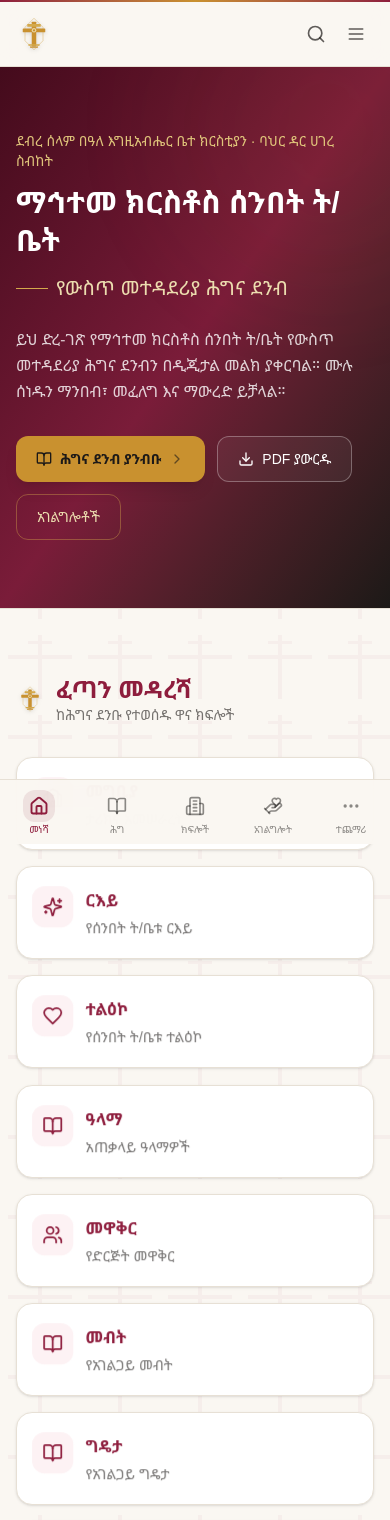
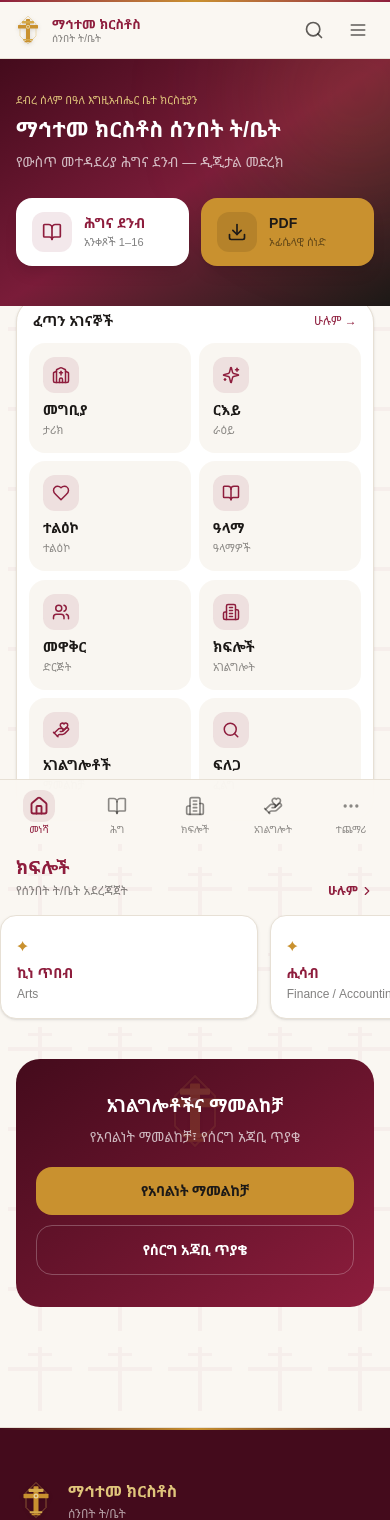
Before and after one commit to Menelik2/Church, a Next.js app: page / in a window 390 px wide. Shown: the top 1520 px of the page. Built offline with nearby package versions, Linux system fonts and the light colour scheme.

Commit message:
mobile UX: modern home grid + improved navbar

```diff
--- a/src/app/page.tsx
+++ b/src/app/page.tsx
@@ -9,188 +9,224 @@ import {
   Church,
   Heart,
   Sparkles,
+  Building2,
+  HandHeart,
+  Search,
 } from "lucide-react";
 import { DOCUMENT_META, DEPARTMENTS } from "@/data/regulations";
 import { EthiopianCross } from "@/components/orthodox/EthiopianCross";
-import { OrnamentFrame } from "@/components/orthodox/OrnamentFrame";
 import { FadeIn, StaggerChildren, StaggerItem } from "@/components/motion/FadeIn";
-import { TiltCard } from "@/components/motion/TiltCard";
 import { motion } from "framer-motion";
 
-const quickCards = [
-  { href: "/about", title: "መግቢያ", desc: "ታሪክና አመሠራረት", icon: Church },
-  { href: "/vision", title: "ርእይ", desc: "የሰንበት ት/ቤቱ ርእይ", icon: Sparkles },
-  { href: "/mission", title: "ተልዕኮ", desc: "የሰንበት ት/ቤቱ ተልዕኮ", icon: Heart },
-  { href: "/objectives", title: "ዓላማ", desc: "አጠቃላይ ዓላማዎች", icon: BookOpen },
-  { href: "/organization", title: "መዋቅር", desc: "የድርጅት መዋቅር", icon: Users },
-  { href: "/membership/rights", title: "መብት", desc: "የአገልጋይ መብት", icon: BookOpen },
-  { href: "/membership/responsibilities", title: "ግዴታ", desc: "የአገልጋይ ግዴታ", icon: BookOpen },
-  { href: "/programs", title: "መርሐግብራት", desc: "በሰንበት ት/ቤቱ ስር ያሉ", icon: Sparkles },
+const primaryActions = [
+  {
+    href: "/rules",
+    title: "ሕግና ደንብ",
+    desc: "አንቀጾች 1–16",
+    icon: BookOpen,
+    tone: "primary" as const,
+  },
+  {
+    href: "/pdf",
+    title: "PDF",
+    desc: "ኦፊሴላዊ ሰነድ",
+    icon: Download,
+    tone: "gold" as const,
+  },
+];
+
+const quickGrid = [
+  { href: "/about", title: "መግቢያ", desc: "ታሪክ", icon: Church },
+  { href: "/vision", title: "ርእይ", desc: "ራዕይ", icon: Sparkles },
+  { href: "/mission", title: "ተልዕኮ", desc: "ተልዕኮ", icon: Heart },
+  { href: "/objectives", title: "ዓላማ", desc: "ዓላማዎች", icon: BookOpen },
+  { href: "/organization", title: "መዋቅር", desc: "ድርጅት", icon: Users },
+  { href: "/departments", title: "ክፍሎች", desc: "አገልግሎት", icon: Building2 },
+  { href: "/services", title: "አገልግሎቶች", desc: "ማመልከቻ", icon: HandHeart },
+  { href: "/search", title: "ፍለጋ", desc: "ፈልግ", icon: Search },
 ];
 
 export default function HomePage() {
   return (
-    <div className="bg-cross-pattern overflow-x-hidden">
-      <section className="relative overflow-hidden border-b border-[var(--border)]">
+    <div className="bg-cross-pattern overflow-x-hidden pb-20 lg:pb-0">
+      <section className="relative overflow-hidden">
         <div className="absolute inset-0 bg-gradient-to-br from-[var(--color-burgundy-950)] via-[var(--color-burgundy-900)] to-[var(--color-charcoal)]" />
         <motion.div
-          className="absolute -top-20 -right-20 h-72 w-72 rounded-full bg-[var(--color-gold-500)]/10 blur-3xl"
-          animate={{ scale: [1, 1.2, 1], opacity: [0.3, 0.5, 0.3] }}
-          transition={{ duration: 10, repeat: Infinity }}
+          className="absolute -top-16 -right-16 h-48 w-48 rounded-full bg-[var(--color-gold-500)]/15 blur-3xl"
+          animate={{ scale: [1, 1.15, 1] }}
+          transition={{ duration: 8, repeat: Infinity }}
         />
-        <div className="relative mx-auto max-w-7xl px-4 py-16 sm:px-6 sm:py-24 lg:px-8">
-          <div className="grid lg:grid-cols-[1fr_auto] gap-10 items-center">
-            <div className="max-w-3xl">
+
+        <div className="relative mx-auto max-w-7xl px-4 pt-8 pb-10 sm:px-6 sm:pt-14 sm:pb-16 lg:px-8">
           <FadeIn>
-                <p className="text-sm font-medium tracking-wide text-[var(--color-gold-300)] mb-3 amharic">
-                  {DOCUMENT_META.church_am} · {DOCUMENT_META.diocese_am}
+            <div className="flex items-start gap-3">
+              <div className="mt-1 hidden sm:block">
+                <EthiopianCross size={48} gold animate />
+              </div>
+              <div className="min-w-0 flex-1">
+                <p className="text-[11px] font-medium tracking-wide text-[var(--color-gold-300)] amharic sm:text-sm">
+                  {DOCUMENT_META.church_am}
                 </p>
-              </FadeIn>
-              <FadeIn delay={0.1}>
-                <h1 className="text-3xl sm:text-4xl lg:text-5xl font-bold text-white amharic leading-tight">
+                <h1 className="mt-1 text-[1.35rem] font-bold leading-snug text-white amharic sm:text-3xl sm:leading-tight">
                   {DOCUMENT_META.organization_am}
                 </h1>
-              </FadeIn>
-              <FadeIn delay={0.2}>
-                <p className="mt-4 text-xl text-[var(--color-gold-200)] amharic flex items-center gap-2">
-                  <span className="inline-block h-px w-8 bg-[var(--color-gold-400)]" />
-                  የውስጥ መተዳደሪያ ሕግና ደንብ
+                <p className="mt-2 text-sm text-white/70 amharic max-w-xl leading-relaxed">
+                  የውስጥ መተዳደሪያ ሕግና ደንብ — ዲጂታል መድረክ
                 </p>
-              </FadeIn>
-              <FadeIn delay={0.3}>
-                <p className="mt-6 text-base text-white/80 leading-relaxed max-w-2xl amharic">
-                  ይህ ድረ-ገጽ የማኅተመ ክርስቶስ ሰንበት ት/ቤት የውስጥ መተዳደሪያ ሕግና ደንብን በዲጂታል
-                  መልክ ያቀርባል። ሙሉ ሰነዱን ማንበብ፣ መፈለግ እና ማውረድ ይቻላል።
-                </p>
-              </FadeIn>
-              <FadeIn delay={0.4}>
-                <div className="mt-8 flex flex-wrap gap-3">
-                  <Link
-                    href="/rules"
-                    className="group inline-flex items-center gap-2 rounded-xl bg-[var(--color-gold-500)] px-5 py-3 text-sm font-semibold text-[var(--color-charcoal)] shadow-lg transition hover:bg-[var(--color-gold-400)]"
-                  >
-                    <BookOpen className="h-4 w-4" />
-                    ሕግና ደንብ ያንብቡ
-                    <ChevronRight className="h-4 w-4 opacity-60" />
-                  </Link>
-                  <Link
-                    href="/pdf"
-                    className="inline-flex items-center gap-2 rounded-xl border border-white/30 bg-white/5 px-5 py-3 text-sm font-medium text-white backdrop-blur transition hover:bg-white/15"
-                  >
-                    <Download className="h-4 w-4" />
-                    PDF ያውርዱ
-                  </Link>
-                  <Link
-                    href="/services"
-                    className="inline-flex items-center gap-2 rounded-xl border border-[var(--color-gold-400)]/40 px-5 py-3 text-sm font-medium text-[var(--color-gold-200)] transition hover:bg-[var(--color-gold-500)]/10"
-                  >
-                    አገልግሎቶች
-                  </Link>
-                </div>
-              </FadeIn>
-            </div>
-            <FadeIn delay={0.25} direction="left" className="hidden lg:flex justify-center">
-              <OrnamentFrame className="p-1">
-                <div className="flex flex-col items-center justify-center gap-3 px-10 py-12 bg-gradient-to-b from-[var(--color-burgundy-950)] to-[var(--color-charcoal)]">
-                  <EthiopianCross size={96} />
-                  <p className="text-[var(--color-gold-300)] text-sm amharic font-medium">ማኅተመ ክርስቶስ</p>
-                  <p className="text-white/50 text-xs">ሰኔ 30/2016 ዓ.ም.</p>
-                </div>
-              </OrnamentFrame>
-            </FadeIn>
-          </div>
-        </div>
-        <div className="h-1 bg-gradient-to-r from-transparent via-[var(--color-gold-500)] to-transparent" />
-      </section>
-
-      <section className="mx-auto max-w-7xl px-4 py-16 sm:px-6 lg:px-8">
-        <FadeIn>
-          <div className="flex items-center gap-3 mb-8">
-            <EthiopianCross size={28} animate={false} />
-            <div>
-              <h2 className="text-2xl font-bold text-[var(--primary)] amharic">ፈጣን መዳረሻ</h2>
-              <p className="text-sm text-[var(--foreground)]/60">ከሕግና ደንቡ የተወሰዱ ዋና ክፍሎች</p>
               </div>
             </div>
           </FadeIn>
-        <StaggerChildren className="grid sm:grid-cols-2 lg:grid-cols-4 gap-4">
-          {quickCards.map((card) => {
-            const Icon = card.icon;
+
+          <div className="mt-6 grid grid-cols-2 gap-3 sm:mt-8 sm:max-w-md">
+            {primaryActions.map((a) => {
+              const Icon = a.icon;
               return (
-              <StaggerItem key={card.href}>
-                <Link href={card.href} className="block h-full">
-                  <TiltCard className="h-full cursor-pointer">
-                    <div className="flex items-start gap-3">
-                      <div className="flex h-10 w-10 shrink-0 items-center justify-center rounded-xl bg-[var(--color-burgundy-50)] text-[var(--primary)]">
+                <Link
+                  key={a.href}
+                  href={a.href}
+                  className={
+                    a.tone === "primary"
+                      ? "flex items-center gap-3 rounded-2xl bg-white px-4 py-3.5 shadow-lg active:scale-[0.98] transition"
+                      : "flex items-center gap-3 rounded-2xl bg-[var(--color-gold-500)] px-4 py-3.5 shadow-lg active:scale-[0.98] transition"
+                  }
+                >
+                  <span
+                    className={
+                      a.tone === "primary"
+                        ? "flex h-10 w-10 shrink-0 items-center justify-center rounded-xl bg-[var(--primary)]/10 text-[var(--primary)]"
+                        : "flex h-10 w-10 shrink-0 items-center justify-center rounded-xl bg-black/10 text-[var(--color-charcoal)]"
+                    }
+                  >
                     <Icon className="h-5 w-5" />
-                      </div>
-                      <div>
-                        <h3 className="font-semibold amharic text-[var(--primary)]">{card.title}</h3>
-                        <p className="mt-1 text-sm text-[var(--foreground)]/60 amharic">{card.desc}</p>
+                  </span>
+                  <span className="min-w-0">
+                    <span
+                      className={
+                        a.tone === "primary"
+                          ? "block text-sm font-bold amharic text-[var(--primary)]"
+                          : "block text-sm font-bold amharic text-[var(--color-charcoal)]"
+                      }
+                    >
+                      {a.title}
+                    </span>
+                    <span className="block text-[11px] text-black/50 amharic">
+                      {a.desc}
+                    </span>
+                  </span>
+                </Link>
+              );
+            })}
           </div>
         </div>
-                  </TiltCard>
+      </section>
+
+      <section className="mx-auto max-w-7xl px-4 -mt-2 sm:px-6 lg:px-8">
+        <div className="rounded-3xl border border-[var(--border)] bg-[var(--card)] p-3 shadow-sm sm:p-5">
+          <div className="mb-3 flex items-center justify-between px-1">
+            <h2 className="text-sm font-bold amharic text-[var(--foreground)]">
+              ፈጣን አገናኞች
+            </h2>
+            <Link
+              href="/more"
+              className="text-xs font-medium text-[var(--primary)] amharic"
+            >
+              ሁሉም →
+            </Link>
+          </div>
+          <StaggerChildren className="grid grid-cols-2 gap-2 sm:grid-cols-4 sm:gap-3">
+            {quickGrid.map((item) => {
+              const Icon = item.icon;
+              return (
+                <StaggerItem key={item.href}>
+                  <Link
+                    href={item.href}
+                    className="flex flex-col items-start gap-2 rounded-2xl bg-[var(--muted)]/60 px-3.5 py-3.5 active:scale-[0.97] transition min-h-[5.5rem]"
+                  >
+                    <span className="flex h-9 w-9 items-center justify-center rounded-xl bg-[var(--primary)]/10 text-[var(--primary)]">
+                      <Icon className="h-[18px] w-[18px]" />
+                    </span>
+                    <span>
+                      <span className="block text-sm font-semibold amharic text-[var(--foreground)] leading-tight">
+                        {item.title}
+                      </span>
+                      <span className="block text-[11px] text-[var(--foreground)]/50 amharic mt-0.5">
+                        {item.desc}
+                      </span>
+                    </span>
                   </Link>
                 </StaggerItem>
               );
             })}
           </StaggerChildren>
-      </section>
-
-      <section className="border-t border-[var(--border)] bg-[var(--muted)]/40">
-        <div className="mx-auto max-w-7xl px-4 py-16 sm:px-6 lg:px-8">
-          <FadeIn>
-            <div className="flex items-end justify-between mb-8 gap-4">
-              <div>
-                <h2 className="text-2xl font-bold text-[var(--primary)] amharic">ክፍለ ግብረ አገልግሎት</h2>
-                <p className="text-sm text-[var(--foreground)]/60 amharic mt-1">በሰንበት ት/ቤቱ ስር ያሉ ክፍሎች</p>
-              </div>
-              <Link href="/departments" className="text-sm font-medium text-[var(--primary)] hover:underline inline-flex items-center gap-1">
-                ሁሉንም ይመልከቱ <ChevronRight className="h-4 w-4" />
-              </Link>
-            </div>
-          </FadeIn>
-          <StaggerChildren className="grid sm:grid-cols-2 lg:grid-cols-3 gap-4">
-            {DEPARTMENTS.slice(0, 6).map((d) => (
-              <StaggerItem key={d.slug}>
-                <Link href={`/departments/${d.slug}`}>
-                  <OrnamentFrame className="h-full transition hover:scale-[1.02]">
-                    <div className="p-5">
-                      <div className="flex items-center gap-2 mb-2">
-                        <span className="text-[var(--color-gold-500)]">✦</span>
-                        <h3 className="font-semibold amharic text-[var(--primary)]">{d.title_am}</h3>
-                      </div>
-                      <p className="text-sm text-[var(--foreground)]/65 line-clamp-2">{d.title_en}</p>
-                    </div>
-                  </OrnamentFrame>
-                </Link>
-              </StaggerItem>
-            ))}
-          </StaggerChildren>
         </div>
       </section>
 
-      <section className="mx-auto max-w-7xl px-4 py-16 sm:px-6 lg:px-8">
-        <FadeIn>
-          <OrnamentFrame>
-            <div className="relative overflow-hidden px-6 py-12 sm:px-12 text-center bg-gradient-to-br from-[var(--color-burgundy-950)] to-[var(--color-burgundy-800)]">
+      <section className="mx-auto max-w-7xl px-4 py-8 sm:px-6 sm:py-12 lg:px-8">
+        <div className="mb-4 flex items-end justify-between gap-3">
+          <div>
+            <h2 className="text-lg font-bold amharic text-[var(--primary)] sm:text-xl">
+              ክፍሎች
+            </h2>
+            <p className="text-xs text-[var(--foreground)]/55 amharic mt-0.5">
+              የሰንበት ት/ቤት አደረጃጀት
+            </p>
+          </div>
+          <Link
+            href="/departments"
+            className="flex items-center gap-0.5 text-xs font-semibold text-[var(--primary)] amharic shrink-0"
+          >
+            ሁሉም <ChevronRight className="h-3.5 w-3.5" />
+          </Link>
+        </div>
+        <div className="flex gap-3 overflow-x-auto pb-2 -mx-4 px-4 snap-x snap-mandatory scrollbar-none sm:grid sm:grid-cols-3 sm:overflow-visible sm:mx-0 sm:px-0">
+          {DEPARTMENTS.slice(0, 6).map((d) => (
+            <Link
+              key={d.slug}
+              href={`/departments/${d.slug}`}
+              className="snap-start shrink-0 w-[72%] sm:w-auto rounded-2xl border border-[var(--border)] bg-[var(--card)] p-4 active:scale-[0.98] transition shadow-sm"
+            >
+              <span className="text-[var(--color-gold-500)] text-sm">✦</span>
+              <h3 className="mt-1 font-semibold amharic text-[var(--primary)] text-sm leading-snug">
+                {d.title_am}
+              </h3>
+              {d.title_en && (
+                <p className="mt-1 text-xs text-[var(--foreground)]/55 line-clamp-2">
+                  {d.title_en}
+                </p>
+              )}
+            </Link>
+          ))}
+        </div>
+      </section>
+
+      <section className="mx-auto max-w-7xl px-4 pb-10 sm:px-6 lg:px-8">
+        <div className="relative overflow-hidden rounded-3xl bg-gradient-to-br from-[var(--color-burgundy-950)] to-[var(--color-burgundy-800)] px-5 py-8 text-center sm:px-10 sm:py-10">
+          <div className="absolute top-3 left-1/2 -translate-x-1/2 opacity-20">
+            <EthiopianCross size={80} animate={false} gold />
+          </div>
           <div className="relative">
-                <h2 className="text-2xl sm:text-3xl font-bold text-white amharic">አገልግሎቶችና ማመልከቻ</h2>
-                <p className="mt-3 text-white/75 amharic max-w-xl mx-auto">
-                  የአባልነት ማመልከቻ፣ የሰርግ አጃቢ ጥያቄ እና ሌሎች የሰንበት ት/ቤት አገልግሎቶች
+            <h2 className="text-lg font-bold text-white amharic sm:text-2xl">
+              አገልግሎቶችና ማመልከቻ
+            </h2>
+            <p className="mt-2 text-sm text-white/70 amharic max-w-md mx-auto">
+              የአባልነት ማመልከቻ፣ የሰርግ አጃቢ ጥያቄ
             </p>
-                <div className="mt-8 flex flex-wrap justify-center gap-3">
-                  <Link href="/services/membership" className="rounded-xl bg-[var(--color-gold-500)] px-5 py-3 text-sm font-semibold text-[var(--color-charcoal)] hover:bg-[var(--color-gold-400)] transition">
+            <div className="mt-5 flex flex-col gap-2.5 sm:flex-row sm:justify-center sm:gap-3">
+              <Link
+                href="/services/membership"
+                className="rounded-2xl bg-[var(--color-gold-500)] px-5 py-3.5 text-sm font-bold text-[var(--color-charcoal)] active:scale-[0.98] transition"
+              >
                 የአባልነት ማመልከቻ
               </Link>
-                  <Link href="/services/wedding" className="rounded-xl border border-white/30 px-5 py-3 text-sm font-medium text-white hover:bg-white/10 transition">
+              <Link
+                href="/services/wedding"
+                className="rounded-2xl border border-white/25 px-5 py-3.5 text-sm font-semibold text-white active:bg-white/10 transition"
+              >
                 የሰርግ አጃቢ ጥያቄ
               </Link>
             </div>
           </div>
         </div>
-          </OrnamentFrame>
-        </FadeIn>
       </section>
     </div>
   );
--- a/src/components/layout/Navbar.tsx
+++ b/src/components/layout/Navbar.tsx
@@ -27,19 +27,39 @@ export function Navbar() {
     setOpen(false);
   }, [pathname]);
 
+  useEffect(() => {
+    document.body.style.overflow = open ? "hidden" : "";
+    return () => {
+      document.body.style.overflow = "";
+    };
+  }, [open]);
+
+  if (pathname.startsWith("/admin")) {
     return (
-    <header className="sticky top-0 z-50 border-b border-[var(--border)] bg-[var(--background)]/90 backdrop-blur-md">
+      <header className="sticky top-0 z-50 border-b border-[var(--border)] bg-[var(--background)]/95 backdrop-blur-md">
+        <div className="mx-auto flex h-14 max-w-7xl items-center px-4">
+          <Link href="/admin" className="font-semibold text-[var(--primary)] amharic text-sm">
+            አስተዳደር
+          </Link>
+        </div>
+      </header>
+    );
+  }
+
+  return (
+    <header
+      className="sticky top-0 z-50 border-b border-[var(--border)] bg-[var(--background)]/95 backdrop-blur-xl"
+      style={{ paddingTop: "env(safe-area-inset-top, 0px)" }}
+    >
       <div className="h-0.5 bg-gradient-to-r from-[var(--color-burgundy-800)] via-[var(--color-gold-500)] to-[var(--color-burgundy-800)]" />
-      <div className="mx-auto flex h-16 max-w-7xl items-center justify-between px-4 sm:px-6 lg:px-8">
-        <Link href="/" className="flex items-center gap-2.5 group">
-          <div className="transition group-hover:scale-110">
-            <EthiopianCross size={36} animate={false} />
-          </div>
-          <div className="hidden sm:block">
-            <span className="block text-sm font-bold text-[var(--primary)] amharic leading-tight">
+      <div className="mx-auto flex h-14 max-w-7xl items-center justify-between gap-2 px-3 sm:h-16 sm:px-6 lg:px-8">
+        <Link href="/" className="flex min-w-0 items-center gap-2">
+          <EthiopianCross size={32} animate={false} />
+          <div className="min-w-0">
+            <span className="block truncate text-[13px] font-bold leading-tight text-[var(--primary)] amharic sm:text-sm">
               ማኅተመ ክርስቶስ
             </span>
-            <span className="block text-xs text-[var(--foreground)]/60">
+            <span className="block truncate text-[10px] leading-tight text-[var(--foreground)]/55 amharic sm:text-xs">
               ሰንበት ት/ቤት
             </span>
           </div>
@@ -56,19 +76,13 @@ export function Navbar() {
                 key={link.href}
                 href={link.href}
                 className={cn(
-                  "relative rounded-lg px-3 py-2 text-sm font-medium transition",
+                  "rounded-lg px-3 py-2 text-sm font-medium transition",
                   active
-                    ? "text-[var(--primary)]"
+                    ? "text-[var(--primary)] bg-[var(--primary)]/8"
                     : "text-[var(--foreground)]/70 hover:text-[var(--primary)] hover:bg-[var(--muted)]"
                 )}
               >
                 {link.label}
-                {active && (
-                  <motion.span
-                    layoutId="nav-underline"
-                    className="absolute bottom-0 left-2 right-2 h-0.5 rounded-full bg-[var(--color-gold-500)]"
-                  />
-                )}
               </Link>
             );
           })}
@@ -77,14 +91,14 @@ export function Navbar() {
         <div className="flex items-center gap-1">
           <Link
             href="/search"
-            className="rounded-lg p-2 text-[var(--foreground)]/70 hover:bg-[var(--muted)] hover:text-[var(--primary)]"
-            aria-label="ፈልግ"
+            className="flex h-10 w-10 items-center justify-center rounded-xl text-[var(--foreground)]/70 active:bg-[var(--muted)]"
+            aria-label="ፍለጋ"
           >
             <Search className="h-5 w-5" />
           </Link>
           <button
             type="button"
-            className="lg:hidden rounded-lg p-2 text-[var(--foreground)]/70 hover:bg-[var(--muted)]"
+            className="flex h-10 w-10 items-center justify-center rounded-xl text-[var(--foreground)]/70 active:bg-[var(--muted)] lg:hidden"
             onClick={() => setOpen((v) => !v)}
             aria-label={open ? "ዝጋ" : "ምናሌ"}
             aria-expanded={open}
@@ -96,26 +110,46 @@ export function Navbar() {
 
       <AnimatePresence>
         {open && (
+          <motion.div
+            initial={{ opacity: 0 }}
+            animate={{ opacity: 1 }}
+            exit={{ opacity: 0 }}
+            transition={{ duration: 0.15 }}
+            className="fixed inset-0 top-[calc(3.5rem+env(safe-area-inset-top,0px))] z-40 bg-black/40 lg:hidden"
+            onClick={() => setOpen(false)}
+          >
             <motion.nav
-            initial={{ height: 0, opacity: 0 }}
-            animate={{ height: "auto", opacity: 1 }}
-            exit={{ height: 0, opacity: 0 }}
-            transition={{ duration: 0.25 }}
-            className="lg:hidden overflow-hidden border-t border-[var(--border)] bg-[var(--card)]"
+              initial={{ y: -12, opacity: 0 }}
+              animate={{ y: 0, opacity: 1 }}
+              exit={{ y: -8, opacity: 0 }}
+              transition={{ duration: 0.2 }}
+              className="border-b border-[var(--border)] bg-[var(--background)] px-3 py-3 shadow-lg"
+              onClick={(e) => e.stopPropagation()}
             >
-            <ul className="px-4 py-3 space-y-1">
-              {navLinks.map((link) => (
-                <li key={link.href}>
+              <div className="grid grid-cols-2 gap-2">
+                {navLinks.map((link) => {
+                  const active =
+                    link.href === "/"
+                      ? pathname === "/"
+                      : pathname.startsWith(link.href);
+                  return (
                     <Link
+                      key={link.href}
                       href={link.href}
-                    className="block rounded-lg px-3 py-2.5 text-sm font-medium amharic text-[var(--foreground)]/80 hover:bg-[var(--muted)] hover:text-[var(--primary)]"
+                      className={cn(
+                        "rounded-2xl px-4 py-3.5 text-center text-sm font-semibold amharic transition active:scale-[0.98]",
+                        active
+                          ? "bg-[var(--primary)] text-white"
+                          : "bg-[var(--muted)] text-[var(--foreground)]"
+                      )}
                     >
                       {link.label}
                     </Link>
-                </li>
-              ))}
-            </ul>
+                  );
+                })}
+              </div>
             </motion.nav>
+          </motion.div>
         )}
       </AnimatePresence>
     </header>
```
Lines whose indentation alone changed are shown as unchanged.
